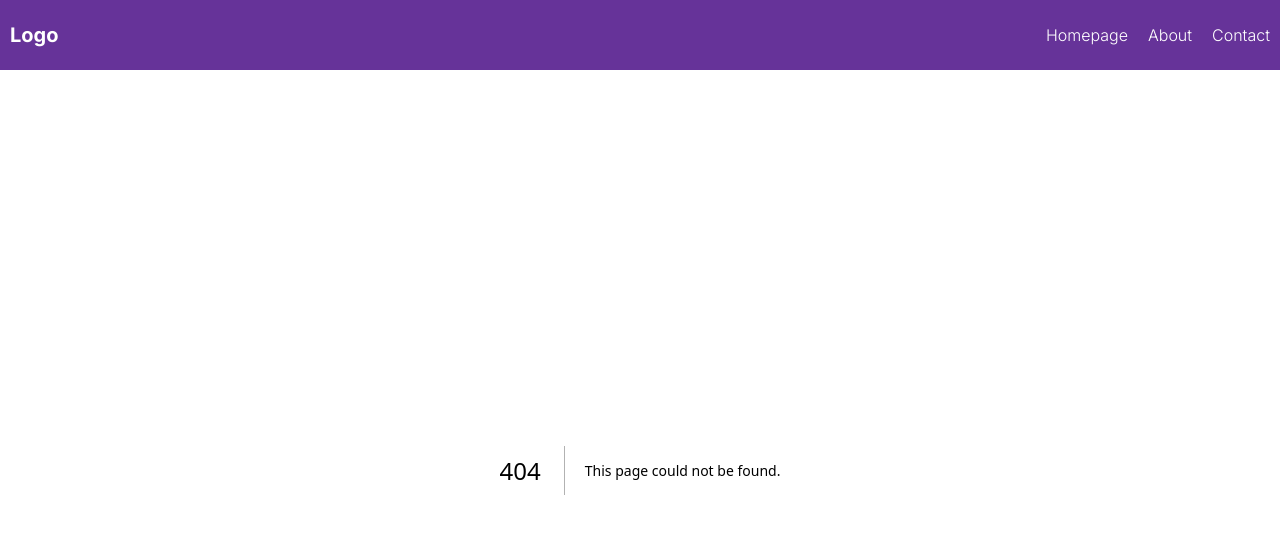
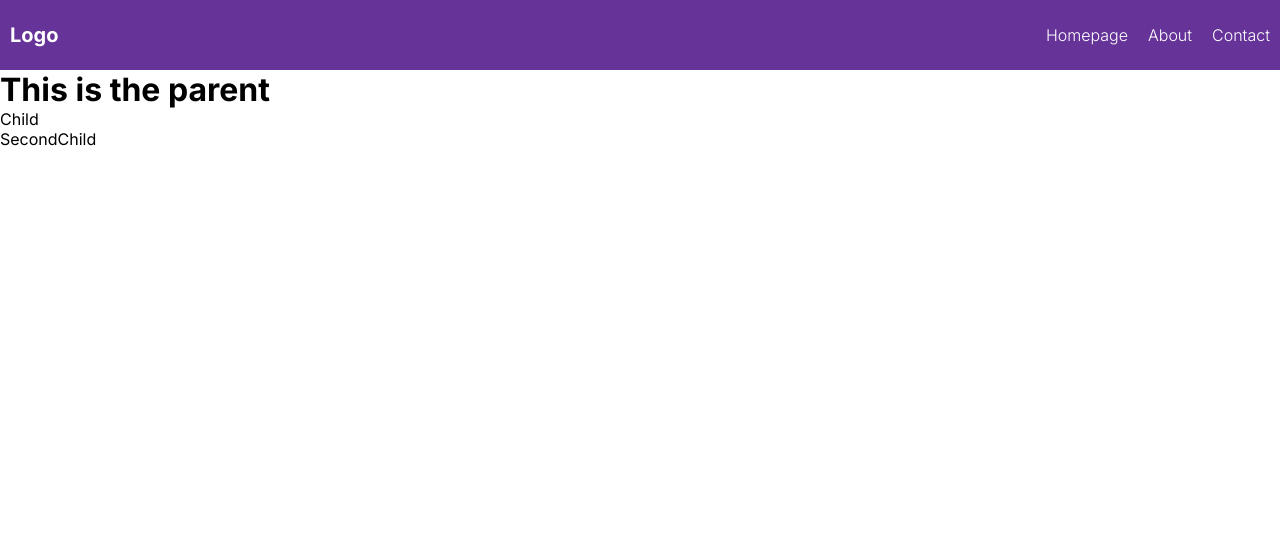
Before and after one commit to cembicakci/ts-basics, a Next.js app: page /2-children-prop-example in a window 1280 px wide. Before the commit this address had no page. Shown: the top 534 px of the page. Built offline with nearby package versions, Linux system fonts and the light colour scheme.

Commit message:
react children

```diff
--- /dev/null
+++ b/src/app/2-children-prop-example/page.tsx
@@ -0,0 +1,16 @@
+import Child from "@/components/childrenParent/Child"
+import Parent from "@/components/childrenParent/Parent"
+import SecondChild from "@/components/childrenParent/SecondChild"
+
+const ChildrenPropExample = () => {
+    return (
+        <div>
+            <Parent>
+                <Child />
+                <SecondChild />
+            </Parent>
+        </div>
+    )
+}
+
+export default ChildrenPropExample
--- /dev/null
+++ b/src/components/childrenParent/Child.tsx
@@ -0,0 +1,7 @@
+import React from "react";
+
+const Child = () => {
+    return <div>Child</div>;
+};
+
+export default Child;
--- /dev/null
+++ b/src/components/childrenParent/Parent.tsx
@@ -0,0 +1,12 @@
+import React from "react";
+
+const Parent = ({ children }: { children: React.ReactNode }) => {
+    return (
+        <div>
+            <h1>This is the parent</h1>
+            {children}
+        </div>
+    );
+};
+
+export default Parent;
--- /dev/null
+++ b/src/components/childrenParent/SecondChild.tsx
@@ -0,0 +1,9 @@
+import React from 'react'
+
+const SecondChild = () => {
+    return (
+        <div>SecondChild</div>
+    )
+}
+
+export default SecondChild
```
